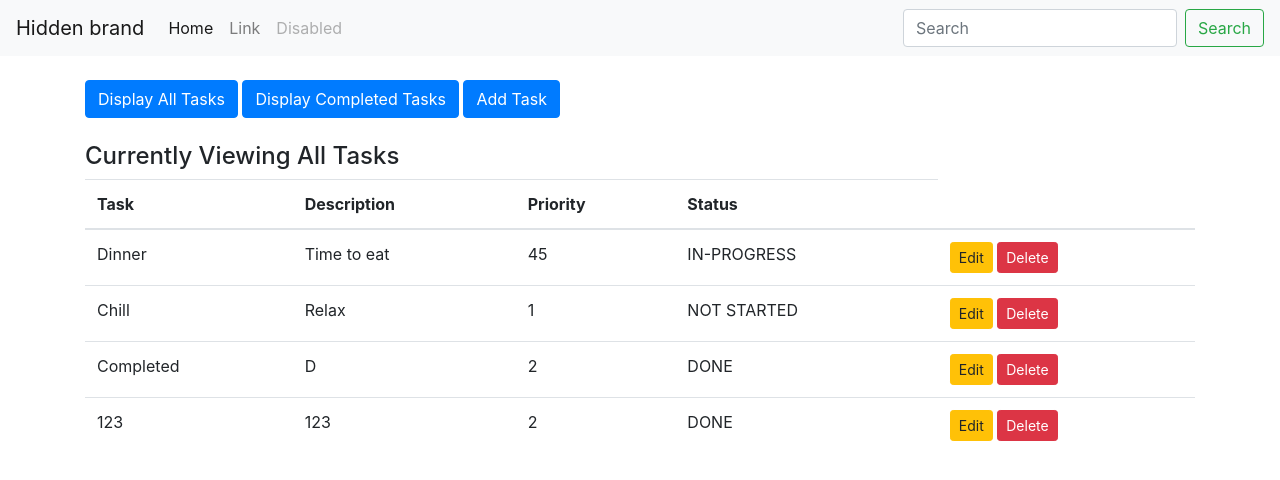
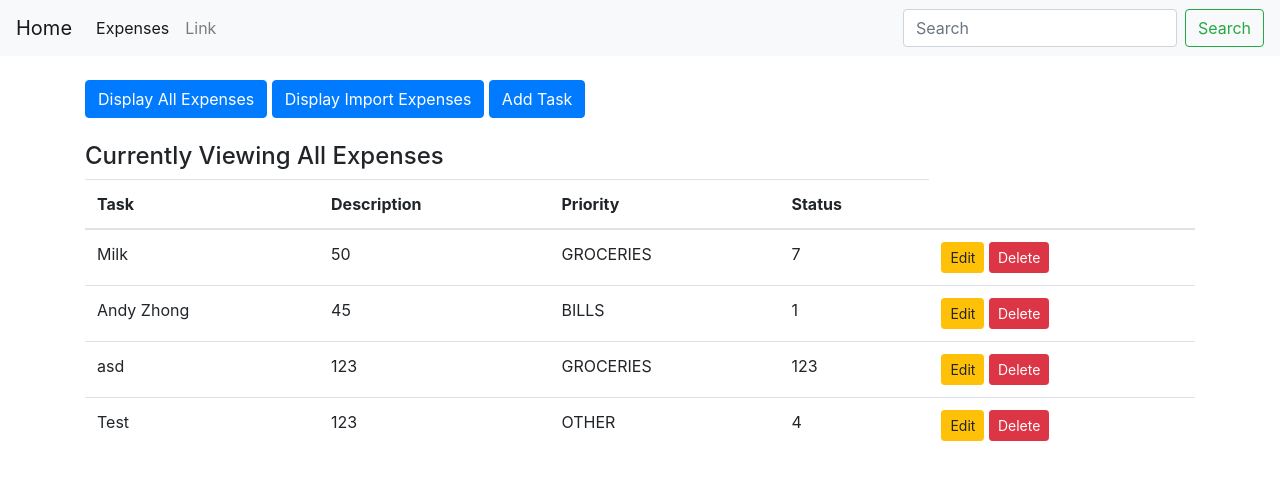
Before and after one commit to v1ta1287/financeapp, a Django app: page /display1 in a window 1280 px wide. Shown: the top 480 px of the page. Run offline with Django 4.2, Linux system fonts and the light colour scheme; data comes from the database, SQL or seed files in the repository; both versions use the stored data as it was after the commit; some libraries are stand-ins or nearby versions.

Commit message:
Refactored to expense tracker
Changed to-do list to expense tracker

```diff
--- a/finance/base/admin.py
+++ b/finance/base/admin.py
@@ -1,5 +1,5 @@
 from django.contrib import admin
 
-from .models import Task
+from .models import Expense
 
-admin.site.register(Task)
+admin.site.register(Expense)
--- a/finance/base/models.py
+++ b/finance/base/models.py
@@ -5,23 +5,17 @@ class Stats(models.Model):
 	salary = models.IntegerField()
 
 class Expense(models.Model):
+	name = models.CharField(max_length = 20)
 	amount = models.IntegerField()
-	category = models.CharField(max_length = 20)
+	choices = (
+		('GROCERIES', 'Money spent on groceries'),
+		('BILLS', 'Money spent on water/electricity/internet bills'),
+		('RENT', 'Money spent on rent'),
+		('OTHER', 'Other weekly expenses')
 
-
-class Task(models.Model):
-	name = models.CharField(max_length = 100, blank = False)
-	description = models.TextField()
-
-	choices = (
-		('DONE', 'Task has been completed'),
-		('IN-PROGRESS', 'Task still needs to be completed'),
-		('NOT STARTED', 'Task has not been started')
 	)
-
-	priority = models.IntegerField()
-	status = models.CharField(max_length = 20, choices = choices, default = 'NOT STARTED')
-
+	category = models.CharField(max_length = 20, choices = choices, default = 'OTHER')
+	importance = models.IntegerField()
 	updated = models.DateTimeField(auto_now = True)
 	created = models.DateTimeField(auto_now_add = True)
 
@@ -29,4 +23,4 @@ class Task(models.Model):
 		ordering = ['-updated', '-created']
 
 	def __str__(self):
-		return 'Task : {0}'.format(self.name)
+		return 'Expense : {0}'.format(self.name)
--- a/finance/base/templates/base.html
+++ b/finance/base/templates/base.html
@@ -12,16 +12,13 @@
     <span class="navbar-toggler-icon"></span>
   </button>
   <div class="collapse navbar-collapse" id="navbarTogglerDemo01">
-    <a class="navbar-brand" href="#">Hidden brand</a>
+    <a class="navbar-brand" href="{% url 'index' %}">Home</a>
     <ul class="navbar-nav mr-auto mt-2 mt-lg-0">
       <li class="nav-item active">
-        <a class="nav-link" href="#">Home <span class="sr-only">(current)</span></a>
+        <a class="nav-link" href="{% url 'display1' %}">Expenses <span class="sr-only">(current)</span></a>
       </li>
       <li class="nav-item">
         <a class="nav-link" href="#">Link</a>
-      </li>
-      <li class="nav-item">
-        <a class="nav-link disabled" href="#">Disabled</a>
       </li>
     </ul>
     <form class="form-inline my-2 my-lg-0">
--- /dev/null
+++ b/finance/base/templates/expenses.html
@@ -0,0 +1,43 @@
+{% extends 'base.html' %}
+
+{% block body %}
+<div class = "button-group">
+
+	<a href="{% url 'display1' %}" class = "btn btn-primary btn-mid" role = "button"> Display All Expenses</a>
+	<a href="{% url 'display2' %}" class = "btn btn-primary btn-mid" role = "button"> Display Import Expenses </a>
+
+	<a href="{% url 'add' %}" class = "btn btn-primary btn-mid" role = "button"> Add Task </a>
+
+</div>
+
+<br>
+
+<h4> Currently Viewing {{ header }} </h4>
+<table class="table">
+  <thead>
+    <tr>
+      <th scope="col">Task</th>
+      <th scope="col">Description</th>
+      <th scope="col">Priority</th>
+      <th scope="col">Status</th>
+    </tr>
+  </thead>
+  <tbody>
+	<tbody>
+		{% for item in items %}
+			<tr>
+				<td> {{item.name}} </td>
+				<td> {{item.amount}} </td>
+				<td> {{item.category}} </td>
+				<td> {{item.importance}} </td>
+				<td>
+					<a href="{% url 'edit' item.pk %}" class = "btn btn-warning btn-sm" role="button"> Edit </a>
+					<a href="{% url 'delete' item.pk %}" class = "btn btn-danger btn-sm" role="button"> Delete </a>
+				</td>
+			</tr>
+
+		{% endfor %}
+	</tbody>
+  </tbody>
+</table>
+{% endblock %}
--- a/finance/base/templates/index.html
+++ b/finance/base/templates/index.html
@@ -1,43 +1,6 @@
 {% extends 'base.html' %}
 
 {% block body %}
-<div class = "button-group">
 
-	<a href="{% url 'display1' %}" class = "btn btn-primary btn-mid" role = "button"> Display All Tasks</a>
-	<a href="{% url 'display2' %}" class = "btn btn-primary btn-mid" role = "button"> Display Completed Tasks</a>
-
-	<a href="{% url 'add' %}" class = "btn btn-primary btn-mid" role = "button"> Add Task </a>
-
-</div>
-
-<br>
-
-<h4> Currently Viewing {{ header }} </h4>
-<table class="table">
-  <thead>
-    <tr>
-      <th scope="col">Task</th>
-      <th scope="col">Description</th>
-      <th scope="col">Priority</th>
-      <th scope="col">Status</th>
-    </tr>
-  </thead>
-  <tbody>
-	<tbody>
-		{% for item in items %}
-			<tr>
-				<td> {{item.name}} </td>
-				<td> {{item.description}} </td>
-				<td> {{item.priority}} </td>
-				<td> {{item.status}} </td>
-				<td>
-					<a href="{% url 'edit' item.pk %}" class = "btn btn-warning btn-sm" role="button"> Edit </a>
-					<a href="{% url 'delete' item.pk %}" class = "btn btn-danger btn-sm" role="button"> Delete </a>
-				</td>
-			</tr>
-
-		{% endfor %}
-	</tbody>
-  </tbody>
-</table>
+	<h1> Welcome ! </h1>
 {% endblock %}
--- a/finance/base/urls.py
+++ b/finance/base/urls.py
@@ -4,8 +4,8 @@ from . import views
 urlpatterns = [
 	path('', views.index, name='index'),
 	path('display1', views.display_all, name = 'display1'),
-	path('display2', views.display_done, name = 'display2'),
-	path('add', views.add_task, name='add'),
-	path('edit/<int:pk>/', views.edit_task, name='edit'),
-	path('delete/<int:pk>/', views.delete_task, name='delete'),
+	path('display2', views.display_important, name = 'display2'),
+	path('add', views.add_expense, name='add'),
+	path('edit/<int:pk>/', views.edit_expense, name='edit'),
+	path('delete/<int:pk>/', views.delete_expense, name='delete'),
 ]
--- a/finance/base/views.py
+++ b/finance/base/views.py
@@ -12,50 +12,50 @@ def index(request):
 	return render(request, 'index.html')
 
 def display_all(request):
-	items =  Task.objects.all()
+	items =  Expense.objects.all()
 	context = {
 		'items': items,
-		'header': 'All Tasks'
+		'header': 'All Expenses'
 	}
-	return render(request, 'index.html', context)
+	return render(request, 'expenses.html', context)
 
-def display_done(request):
-	items =  Task.objects.all().filter(status = "DONE")
+def display_important(request):
+	items =  Expense.objects.all().filter(importance__gte = 5)
 	context = {
 		'items': items,
-		'header': 'Completed Tasks'
+		'header': 'Important Expenses'
 	}
-	return render(request, 'index.html', context)
+	return render(request, 'expenses.html', context)
 
-def add_task(request):
+def add_expense(request):
 	if request.method == "POST":
-		form = TaskForm(request.POST)
+		form = ExpenseForm(request.POST)
 
 		if form.is_valid():
 			form.save()
-			return redirect('index')
+			return redirect('display1')
 	else:
-		form = TaskForm()
+		form = ExpenseForm()
 		return render(request, 'add_new.html', {'form': form})
 
-def edit_task(request, pk):
+def edit_expense(request, pk):
 	item = get_object_or_404(Task, pk = pk)
 
 	if request.method =="POST":
-		form = TaskForm(request.POST, instance = item)
+		form = ExpenseForm(request.POST, instance = item)
 		if form.is_valid():
 			form.save()
-			return redirect('index')
+			return redirect('display1')
 
 	else:
-		form = TaskForm(instance = item)
+		form = ExpenseForm(instance = item)
 		return render(request, 'edit.html', {'form': form})
 
-def delete_task(request,pk):
-	Task.objects.filter(id=pk).delete()
-	items = Task.objects.all()
+def delete_expense(request,pk):
+	Expense.objects.filter(id=pk).delete()
+	items = Expense.objects.all()
 
 	context = {
 		'items': items
 	}
-	return render(request, 'index.html')
+	return render(request, 'expenses.html')
```
Also changed, not shown: finance/base/forms.py (+4 -4 lines), finance/base/migrations/0001_initial.py, finance/base/migrations/0002_alter_task_status.py (deleted), finance/base/migrations/0002_expense_name.py (added), finance/base/migrations/0003_alter_expense_name.py (added), finance/base/migrations/0003_expense_stats_alter_task_options_task_created_and_more.py (deleted), finance/db.sqlite3.
